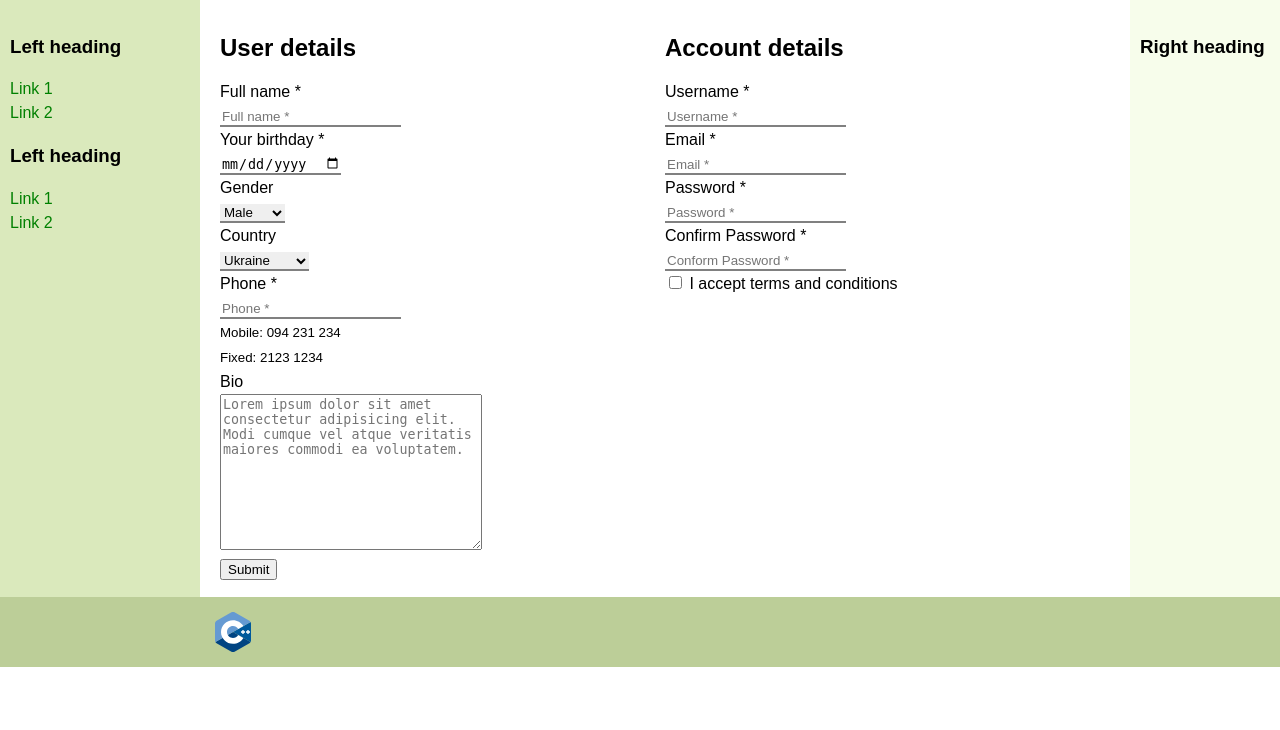
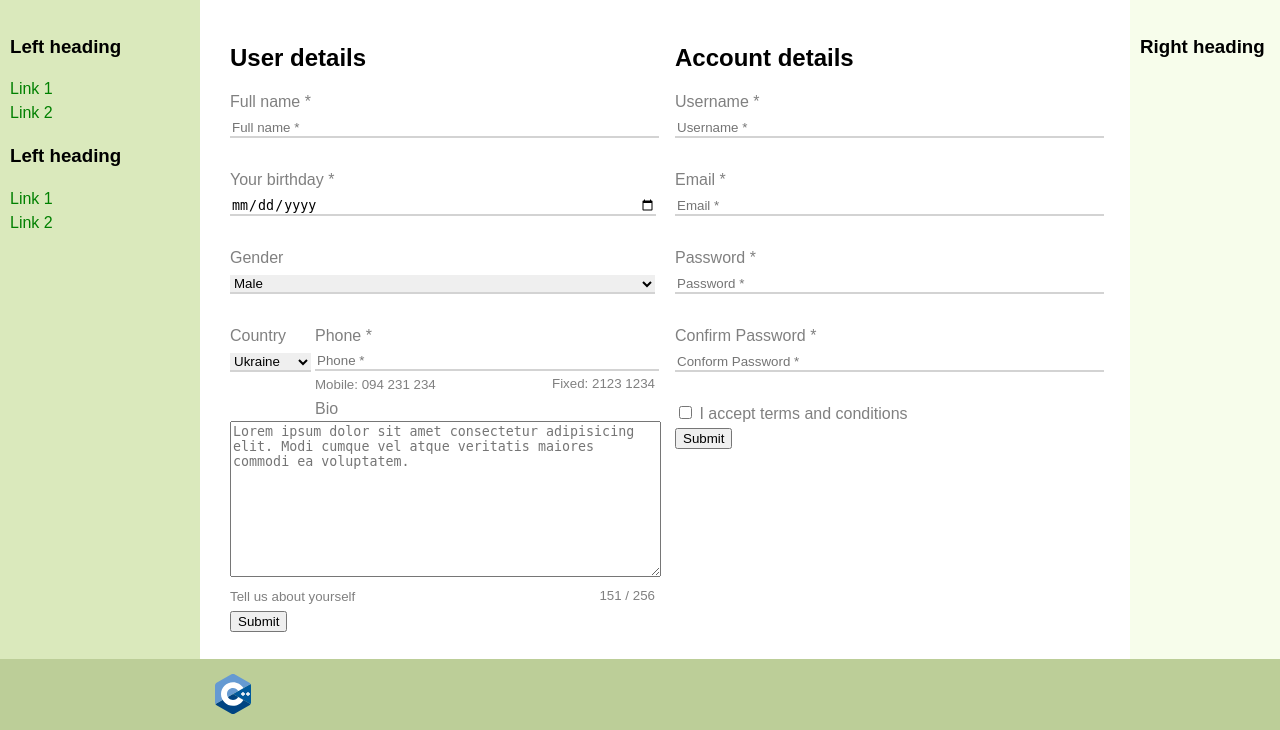
Before and after one commit to Mirniy18/UniversityWeb, a PHP site: page /contact.html in a window 1280 px wide. Shown: the part 91-821 px from the top of the page. Before the commit the page ends 758 px from the top, so only its background shows below. Run offline with PHP 8.4, Linux system fonts and the light colour scheme.

Commit message:
better contacts

```diff
--- a/pr5_test_website/assets/css/layout.css
+++ b/pr5_test_website/assets/css/layout.css
@@ -22,8 +22,10 @@ body {
 }
 
 .column2 {
+	padding: 10px;
 	width: 50%;
 	float: left;
+	box-sizing: border-box;
 }
 
 .container {
@@ -93,3 +95,30 @@ nav ul a {
 	padding: 0.3em;
 	background: #BCCE98;
 }
+
+.form input[type=text],
+.form input[type=date],
+.form input[type=password],
+.form input[type=tel],
+.form select,
+.form textarea {
+	width: 100%;
+}
+
+.form input[type=text],
+.form input[type=date],
+.form input[type=password],
+.form select {
+	margin-top: 5px;
+	margin-bottom: 30px;
+}
+
+#form-inner-col-right {
+	width: 19%;
+	float: left;
+	padding-right: 1%;
+}
+#form-inner-col-left {
+	width: 80%;
+	float: left;
+}
--- a/pr5_test_website/assets/css/style.css
+++ b/pr5_test_website/assets/css/style.css
@@ -1,5 +1,9 @@
 .form input,
 .form select {
     border: none;
-    border-bottom: 2px gray solid;
+    border-bottom: 2px lightgray solid;
 }
+.form label,
+.form div[class=label] {
+    color: gray;
+}
--- a/pr5_test_website/contact.html
+++ b/pr5_test_website/contact.html
@@ -31,20 +31,28 @@
                         <option value="female">Female</option>
                         <option value="other">Other</option>
                     </select><br>
+                    <div id="form-inner-col-right">
                         <label for="scountry">Country</label><br>
                         <select id="scountry" name="scountry">
                             <option value="ukraine">Ukraine</option>
                             <option value="notukraine">not Ukraine</option>
                         </select>
-                    <div>
+                    </div>
+                    <div id="form-inner-col-left">
                         <label for="fphone">Phone *</label><br>
-                        <input type="text" id="fphone" name="fphone" placeholder="Phone *" required><br>
-                        <small>Mobile: 094 231 234</small><br>
-                        <small>Fixed: 2123 1234</small><br>
+                        <input class="has-bottom-label" type="tel" id="fphone" name="fphone" placeholder="Phone *" required>
+                        <div class="label">
+                            <small>Mobile: 094 231 234</small>
+                            <small style="float: right;">Fixed: 2123 1234</small>
                         </div>
+                    </div><br>
 
                     <label for="tbio">Bio</label><br>
-                    <textarea name="tbio" id="tbio" cols="30" rows="10" placeholder="Lorem ipsum dolor sit amet consectetur adipisicing elit. Modi cumque vel atque veritatis maiores commodi ea voluptatem."></textarea><br>
+                    <textarea class="has-bottom-label" name="tbio" id="tbio" cols="30" rows="10" placeholder="Lorem ipsum dolor sit amet consectetur adipisicing elit. Modi cumque vel atque veritatis maiores commodi ea voluptatem."></textarea><br>
+                    <div class="label">
+                        <small>Tell us about yourself</small>
+                        <small style="float: right;">151 / 256</small>
+                    </div>
                     <button>Submit</button>
                 </form>
             </div>
@@ -61,6 +69,7 @@
                     <input type="password" id="fpassword2" name="fpassword2" placeholder="Conform Password *" required><br>
                     <input type="checkbox" id="cterms" name="cterms">
                     <label for="cterms">I accept terms and conditions</label><br>
+                    <button>Submit</button>
                 </form>
             </div>
         </main>
```
Lines whose indentation alone changed are shown as unchanged.
